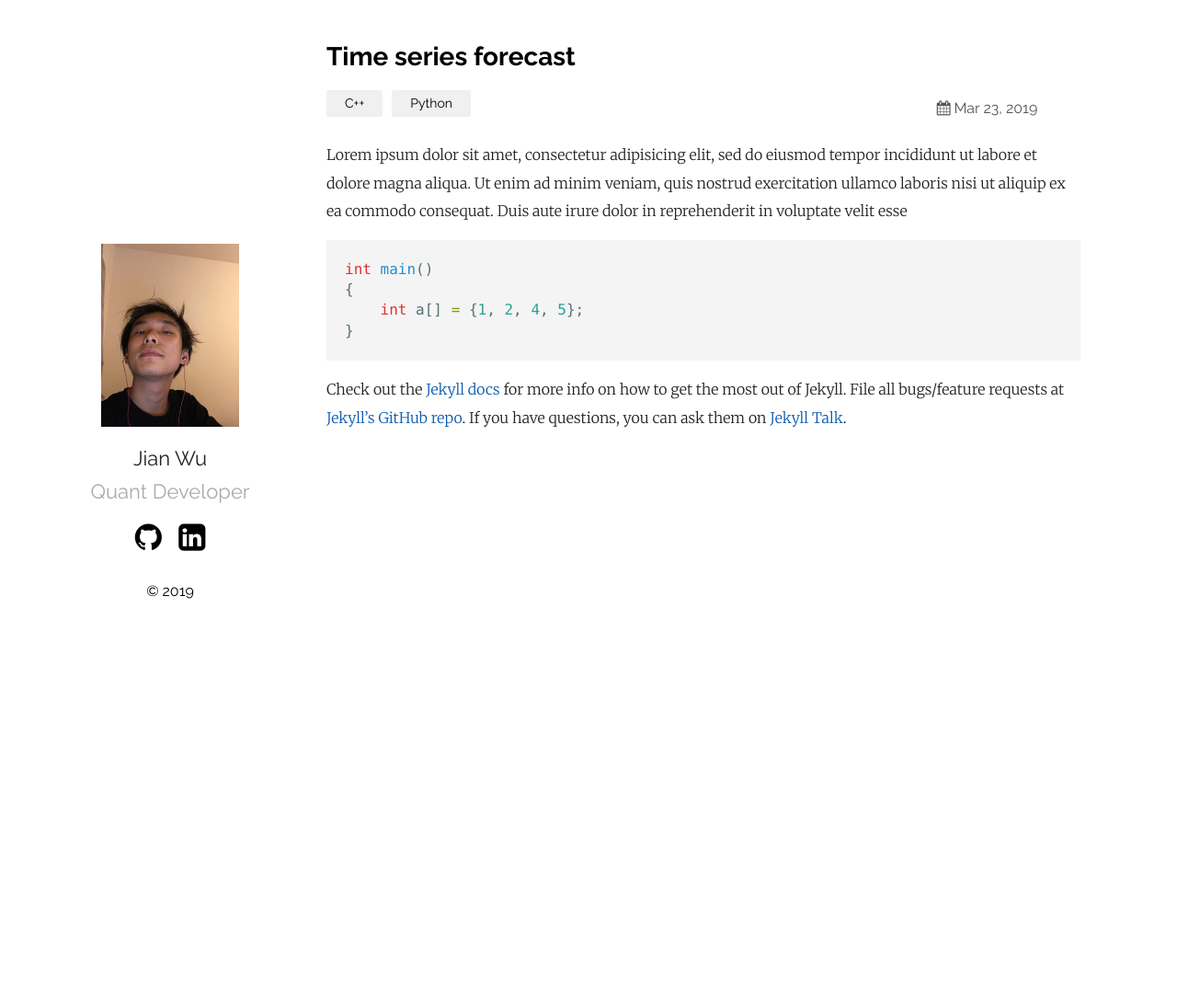
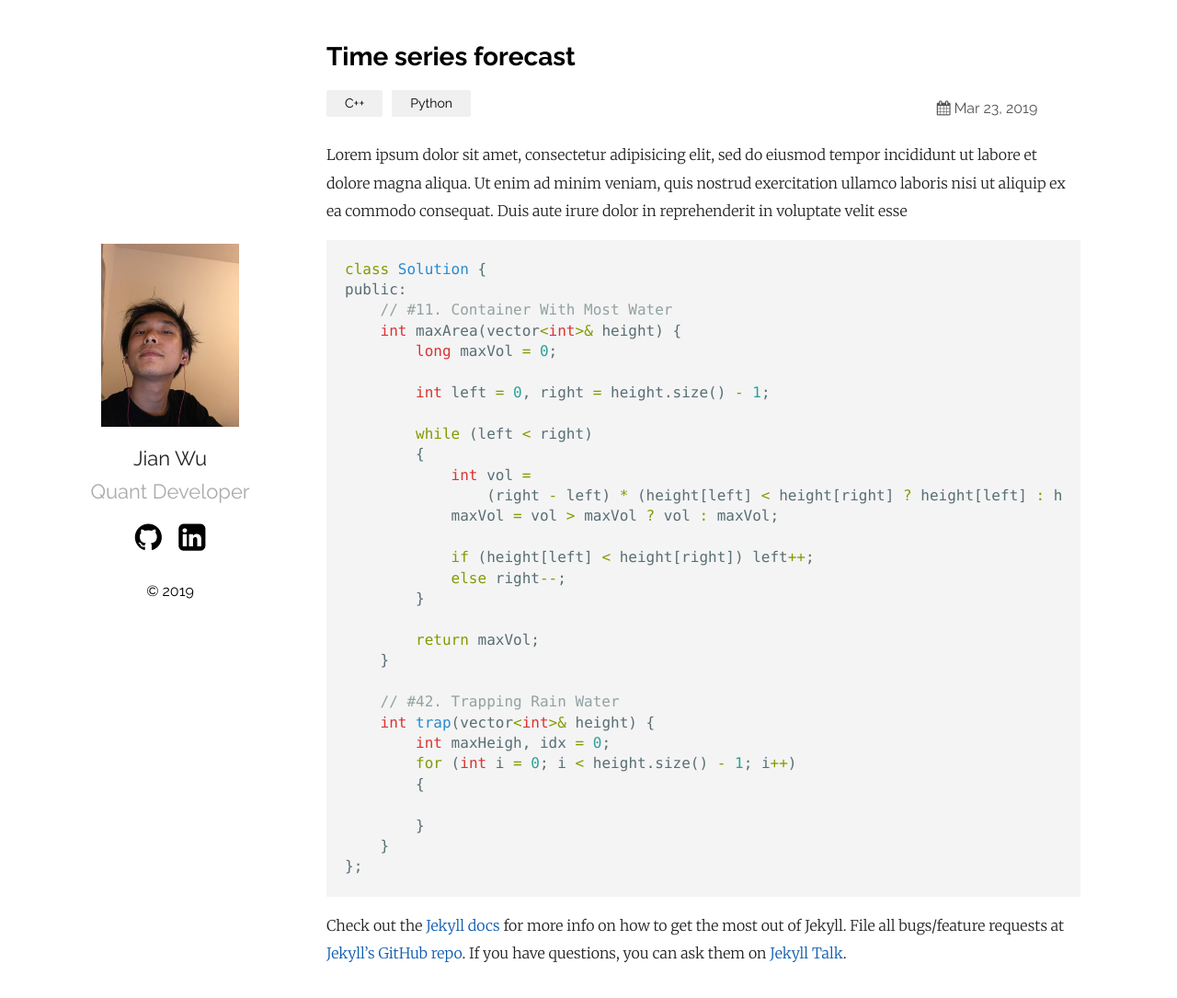
Before and after one commit to jianwu21/jianwu21.github.io, a Jekyll site: the page built from _posts/2019-03-23-welcome-to-jekyll.markdown, in a window 1280 px wide and 1097 px high. Shown: the top 1085 px of the window at 92% size. Built offline with Jekyll 4.4.1, drawn with Linux system fonts in a browser that asks for light colours.

Commit message:
fix the code

````diff
--- a/_posts/2019-03-23-welcome-to-jekyll.markdown
+++ b/_posts/2019-03-23-welcome-to-jekyll.markdown
@@ -7,10 +7,36 @@ categories: C++ Python
 Lorem ipsum dolor sit amet, consectetur adipisicing elit, sed do eiusmod tempor incididunt ut labore et dolore magna aliqua. Ut enim ad minim veniam, quis nostrud exercitation ullamco laboris nisi ut aliquip ex ea commodo consequat. Duis aute irure dolor in reprehenderit in voluptate velit esse
 
 ```cpp
-int main()
-{
-    int a[] = {1, 2, 4, 5};
-}
+class Solution {
+public:
+	// #11. Container With Most Water
+	int maxArea(vector<int>& height) {
+		long maxVol = 0;
+
+		int left = 0, right = height.size() - 1;
+
+		while (left < right)
+		{
+			int vol =
+				(right - left) * (height[left] < height[right] ? height[left] : height[right]);
+			maxVol = vol > maxVol ? vol : maxVol;
+
+			if (height[left] < height[right]) left++;
+			else right--;
+		}
+
+		return maxVol;
+	}
+
+	// #42. Trapping Rain Water
+	int trap(vector<int>& height) {
+		int maxHeigh, idx = 0;
+		for (int i = 0; i < height.size() - 1; i++)
+		{
+
+		}
+	}
+};
 ```
 
 Check out the [Jekyll docs][jekyll-docs] for more info on how to get the most out of Jekyll. File all bugs/feature requests at [Jekyll’s GitHub repo][jekyll-gh]. If you have questions, you can ask them on [Jekyll Talk][jekyll-talk].
````
